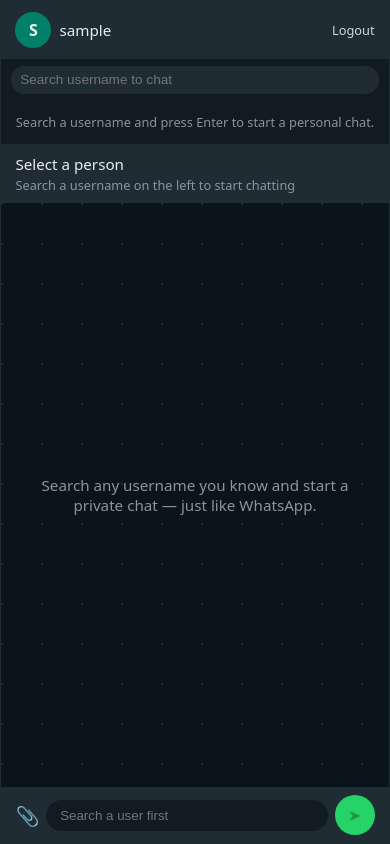
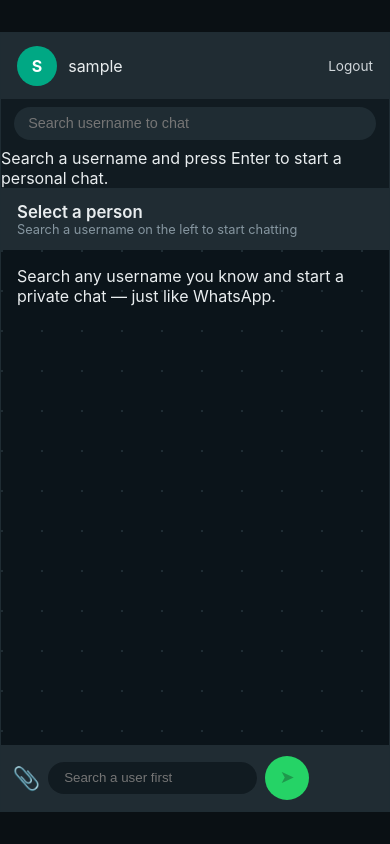
Before and after one commit to ashikurrahma017/nowrin-ashikur-chat, a Flask app: page /chat in a window 390 px wide. Run offline with Flask 3, Linux system fonts and the light colour scheme; the visitor is signed in with stand-in values (Sample User, id 1).

Commit message:
Update style.css

```diff
--- a/static/style.css
+++ b/static/style.css
@@ -6,11 +8,12 @@
 }
 
 body {
-    font-family: system-ui, -apple-system, BlinkMacSystemFont, "Segoe UI", sans-serif;
-    background: #111b21;
+    font-family: "Inter", system-ui, -apple-system, BlinkMacSystemFont, "Segoe UI", sans-serif;
+    background: #0a1014;
     color: #e9edef;
 }
 
+/* Wrapper for all pages */
 .app-wrapper {
     min-height: 100vh;
     display: flex;
@@ -101,86 +125,95 @@
 .auth-switch a {
     color: #25d366;
     text-decoration: none;
+    font-weight: 600;
 }
 
-/* FLASH MESSAGES */
+.auth-switch a:hover {
+    text-decoration: underline;
+}
 
+/* Flash messages */
 .flash-container {
     margin-bottom: 1rem;
 }
 
 .flash {
-    padding: 0.5rem 0.7rem;
-    border-radius: 6px;
+    padding: 0.6rem 0.8rem;
+    margin-bottom: 0.4rem;
+    border-radius: 8px;
     font-size: 0.85rem;
-    margin-bottom: 0.3rem;
 }
 
 .flash.error {
     background: #3b1414;
-    color: #ffb3b3;
+    color: #ffa9a9;
 }
 
 .flash.success {
-    background: #12351f;
-    color: #b7ffcf;
+    background: #11351d;
+    color: #b6ffd0;
 }
 
-/* MAIN WHATSAPP-LIKE LAYOUT */
+/* ------------------------------------------------------ */
+/* MAIN CHAT LAYOUT */
+/* ------------------------------------------------------ */
 
 .whatsapp-layout {
     width: 100%;
     height: 100vh;
-    max-width: 1200px;
-    max-height: 720px;
+    max-width: 1250px;
+    max-height: 780px;
     margin: 1rem;
     display: flex;
-    background: #111b21;
-    border-radius: 8px;
+    background: #0b141a;
+    border-radius: 12px;
     overflow: hidden;
-    border: 1px solid #202c33;
+    border: 1px solid #1f2c33;
 }
 
+/* ------------------------------------------------------ */
 /* SIDEBAR */
+/* ------------------------------------------------------ */
 
 .sidebar {
     width: 30%;
     min-width: 260px;
     background: #111b21;
-    border-right: 1px solid #202c33;
+    border-right: 1px solid #1f2c33;
     display: flex;
     flex-direction: column;
 }
 
 .sidebar-header {
+    padding: 0.8rem 1rem;
+    background: #202c33;
     display: flex;
     align-items: center;
     justify-content: space-between;
-    padding: 0.7rem 0.9rem;
-    background: #202c33;
 }
 
-.profile-circle,
-.chat-avatar {
-    width: 36px;
-    height: 36px;
+.profile-circle {
+    width: 40px;
+    height: 40px;
     border-radius: 50%;
-    background: #008069;
+    background: #00a884;
+    color: white;
     display: flex;
     align-items: center;
     justify-content: center;
-    font-weight: 600;
+    font-weight: 700;
+    font-size: 1rem;
 }
 
 .sidebar-username {
     flex: 1;
-    margin-left: 0.5rem;
-    font-size: 0.95rem;
+    margin-left: 0.7rem;
+    font-size: 1rem;
 }
 
 .logout-link {
-    font-size: 0.8rem;
     color: #d1d7db;
+    font-size: 0.85rem;
     text-decoration: none;
 }
 
@@ -188,70 +221,29 @@
     text-decoration: underline;
 }
 
+/* Search bar */
 .sidebar-search {
-    padding: 0.4rem 0.6rem;
+    padding: 0.5rem 0.8rem;
     background: #111b21;
 }
 
 .sidebar-search input {
     width: 100%;
-    padding: 0.4rem 0.6rem;
+    padding: 0.55rem 0.9rem;
     border-radius: 999px;
     border: none;
-    background: #202c33;
-    color: #8696a0;
-    font-size: 0.85rem;
+    background: #1f2c33;
+    color: #ccd3d8;
+    font-size: 0.9rem;
 }
 
-.chat-list {
-    flex: 1;
-    overflow-y: auto;
+.sidebar-search input:focus {
+    outline: none;
 }
 
-.chat-list.empty {
-    display: flex;
-    align-items: center;
-    justify-content: center;
-    text-align: left;
-    padding: 0.8rem;
-}
-
-.chat-list-item {
-    display: flex;
-    padding: 0.6rem 0.8rem;
-    cursor: pointer;
-}
-
-.chat-list-link {
-    display: flex;
-    text-decoration: none;
-    color: inherit;
-    width: 100%;
-}
-
-.chat-list-item.active {
-    background: #202c33;
-}
-
-.chat-list-item:hover {
-    background: #202c33;
-}
-
-.chat-info {
-    margin-left: 0.6rem;
-}
-
-.chat-title {
-    font-size: 0.95rem;
-    margin-bottom: 0.1rem;
-}
-
-.chat-last {
-    font-size: 0.8rem;
-    color: #8696a0;
-}
-
-/* MAIN CHAT */
+/* ------------------------------------------------------ */
+/* CHAT AREA */
+/* ------------------------------------------------------ */
 
 .chat-main {
     flex: 1;
@@ -261,16 +253,25 @@
 }
 
 .chat-header {
-    padding: 0.6rem 0.9rem;
+    padding: 0.8rem 1rem;
     background: #202c33;
     display: flex;
     align-items: center;
 }
 
-.chat-header-info {
+.chat-avatar {
+    width: 40px;
+    height: 40px;
+    background: #00a884;
+    border-radius: 50%;
     display: flex;
     align-items: center;
-    gap: 0.5rem;
+    justify-content: center;
+}
+
+.chat-title {
+    font-size: 1.05rem;
+    font-weight: 600;
 }
 
 .chat-subtitle {
@@ -278,31 +279,22 @@
     color: #8696a0;
 }
 
-/* BACKGROUND PATTERN */
+/* Chat body */
 .chat-body {
     flex: 1;
-    padding: 0.9rem;
+    padding: 1rem;
     overflow-y: auto;
-    background-image: radial-gradient(circle at 1px 1px, #202c33 1px, transparent 0);
+    background-image: radial-gradient(circle at 1px 1px, #1f2c33 1px, transparent 0);
     background-size: 40px 40px;
 }
 
-/* EMPTY STATE */
-.empty-state {
-    height: 100%;
-    display: flex;
-    align-items: center;
-    justify-content: center;
-    text-align: center;
-    color: #8696a0;
-    font-size: 0.95rem;
-}
-
+/* ------------------------------------------------------ */
 /* MESSAGES */
+/* ------------------------------------------------------ */
 
 .message-row {
     display: flex;
-    margin-bottom: 0.3rem;
+    margin-bottom: 0.45rem;
 }
 
 .message-row.own {
@@ -314,113 +306,97 @@
 }
 
 .message-bubble {
-    max-width: 70%;
-    padding: 0.35rem 0.5rem 0.2rem;
-    border-radius: 8px;
-    font-size: 0.9rem;
-    position: relative;
-    word-wrap: break-word;
+    max-width: 72%;
+    padding: 0.5rem 0.7rem 0.35rem;
+    border-radius: 12px;
+    font-size: 0.92rem;
+    line-height: 1.3rem;
 }
 
 .message-row.own .message-bubble {
-    background: #005c4b;
+    background: #075e54;
     border-bottom-right-radius: 0;
 }
 
 .message-row.other .message-bubble {
-    background: #202c33;
+    background: #1f2c33;
     border-bottom-left-radius: 0;
+}
+
+.message-image {
+    max-width: 220px;
+    border-radius: 10px;
+    margin-top: 0.2rem;
 }
 
 .message-meta {
     display: flex;
     justify-content: flex-end;
-    align-items: center;
-    gap: 0.2rem;
-    font-size: 0.7rem;
-    color: #8696a0;
-    margin-top: 0.1rem;
+    gap: 0.3rem;
+    font-size: 0.73rem;
+    color: #b2c2c8;
+    margin-top: 0.15rem;
 }
 
-/* Images inside messages */
-.message-image {
-    max-width: 220px;
-    border-radius: 8px;
-    margin-top: 0.2rem;
-    display: block;
-}
-
-/* FOOTER */
+/* ------------------------------------------------------ */
+/* MESSAGE INPUT */
+/* ------------------------------------------------------ */
 
 .chat-footer {
-    padding: 0.5rem 0.9rem;
+    padding: 0.7rem;
     background: #202c33;
 }
 
 #message-form {
     display: flex;
     align-items: center;
-    gap: 0.4rem;
-}
-
-.input-icons {
-    display: flex;
-    align-items: center;
+    gap: 0.5rem;
 }
 
 .icon-button {
+    font-size: 1.4rem;
     cursor: pointer;
-    font-size: 1.2rem;
-    user-select: none;
-}
-
-.input-wrapper {
-    flex: 1;
 }
 
 #message-input {
     width: 100%;
     border-radius: 999px;
+    padding: 0.55rem 1rem;
     border: none;
-    padding: 0.5rem 0.9rem;
     background: #111b21;
     color: #e9edef;
 }
 
-#message-input:focus {
-    outline: none;
-}
-
 .send-button {
-    width: 40px;
-    height: 40px;
+    width: 44px;
+    height: 44px;
     border-radius: 50%;
     border: none;
     background: #25d366;
+    font-size: 1.1rem;
     cursor: pointer;
-    font-size: 1rem;
 }
 
-/* MOBILE LAYOUT */
+/* ------------------------------------------------------ */
+/* MOBILE */
+/* ------------------------------------------------------ */
+
 @media (max-width: 768px) {
+
     .whatsapp-layout {
         flex-direction: column;
         height: 100vh;
-        max-height: none;
         margin: 0;
         border-radius: 0;
     }
 
     .sidebar {
         width: 100%;
-        min-width: 0;
         border-right: none;
-        border-bottom: 1px solid #202c33;
-        max-height: 40vh;
+        border-bottom: 1px solid #1f2c33;
     }
 
     .chat-main {
-        width: 100%;
         flex: 1;
     }
 }
```
Also changed, not shown: other parts of static/style.css (+52 -29 lines).
